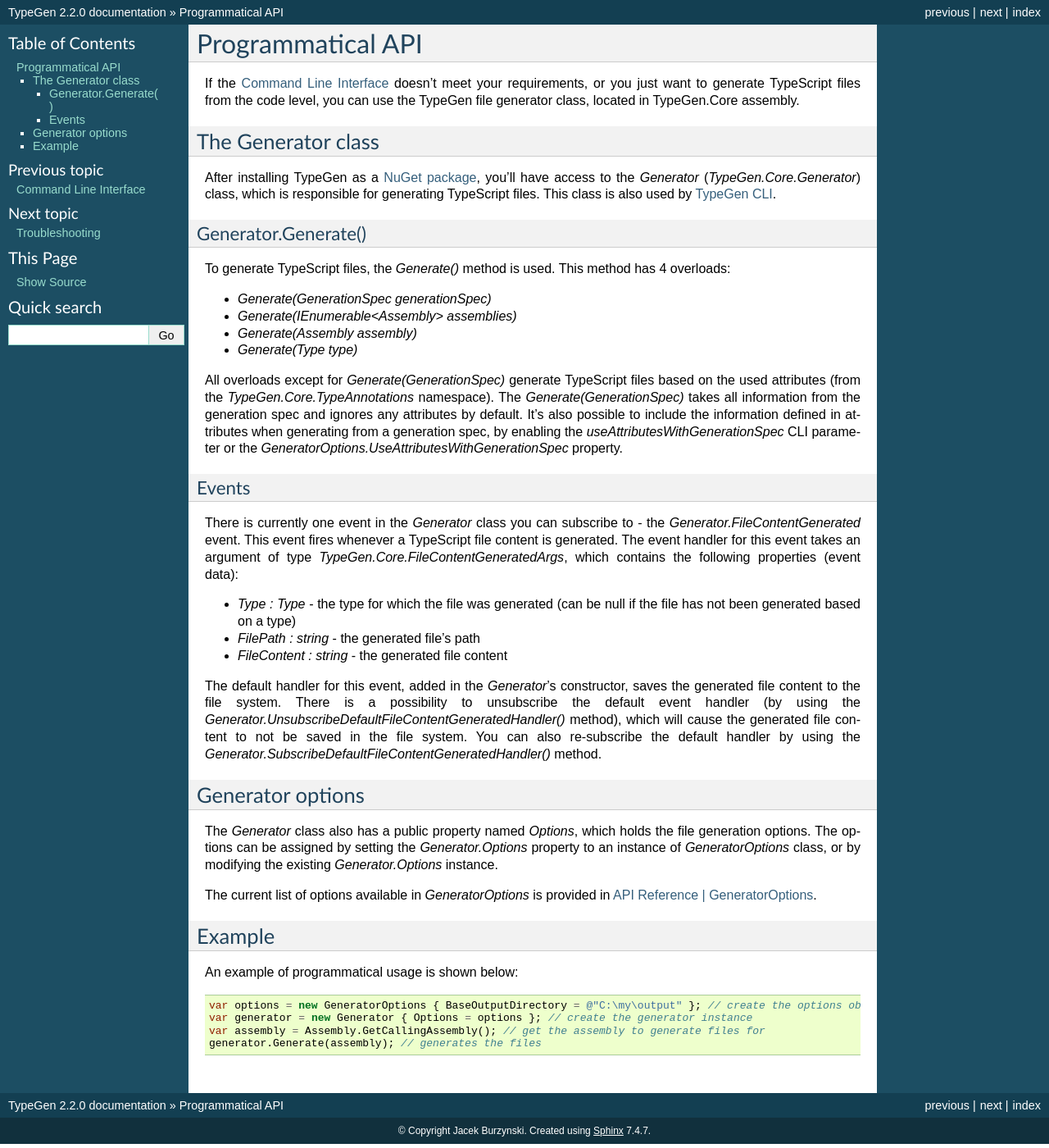
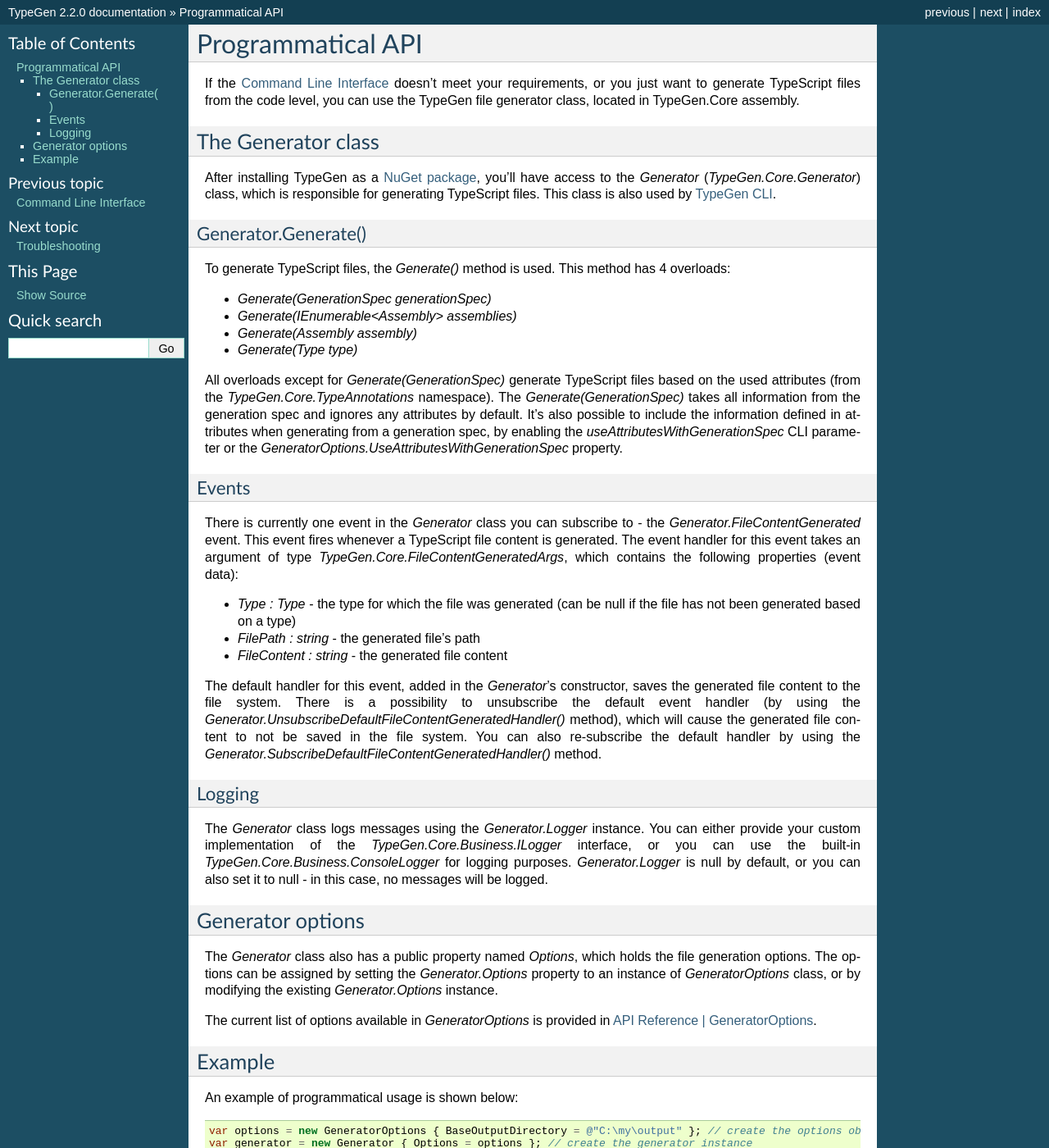
Before and after one commit to jburzynski/TypeGenDocs, a Sphinx documentation site: the page built from source/programmaticalapi.rst, in a window 1280 px wide and 1400 px high. Shown: the whole window at 82% size. Built offline with Sphinx 7.4.7, drawn with Linux system fonts in a browser that asks for light colours.

Commit message:
added information about Generator.Logger

```diff
--- a/source/programmaticalapi.rst
+++ b/source/programmaticalapi.rst
@@ -32,6 +32,11 @@
 
 The default handler for this event, added in the *Generator*'s constructor, saves the generated file content to the file system. There is a possibility to unsubscribe the default event handler (by using the *Generator.UnsubscribeDefaultFileContentGeneratedHandler()* method), which will cause the generated file content to not be saved in the file system. You can also re-subscribe the default handler by using the *Generator.SubscribeDefaultFileContentGeneratedHandler()* method.
 
+Logging
+-------
+
+The *Generator* class logs messages using the *Generator.Logger* instance. You can either provide your custom implementation of the *TypeGen.Core.Business.ILogger* interface, or you can use the built-in *TypeGen.Core.Business.ConsoleLogger* for logging purposes. *Generator.Logger* is null by default, or you can also set it to null - in this case, no messages will be logged.
+
 Generator options
 =================
 
```
